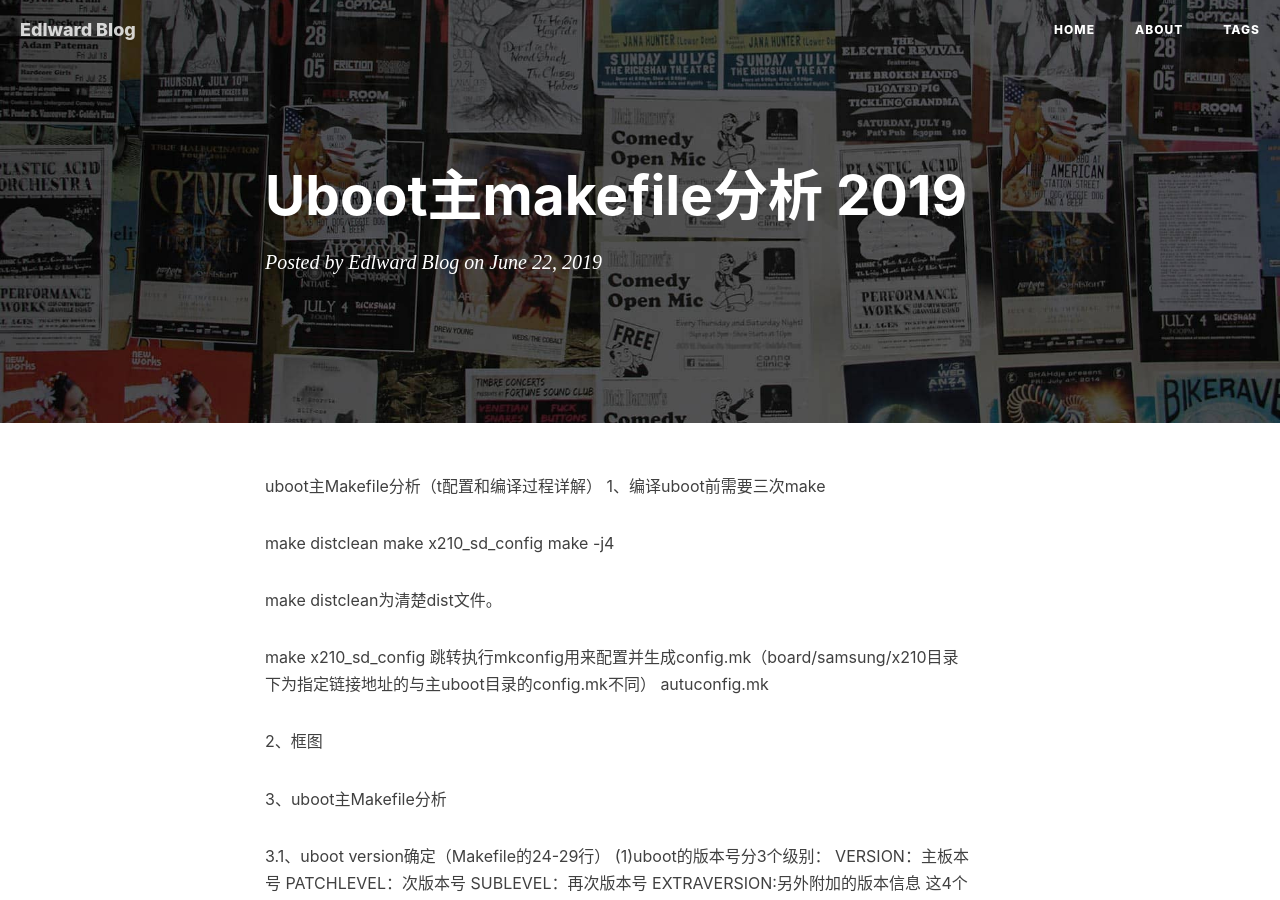
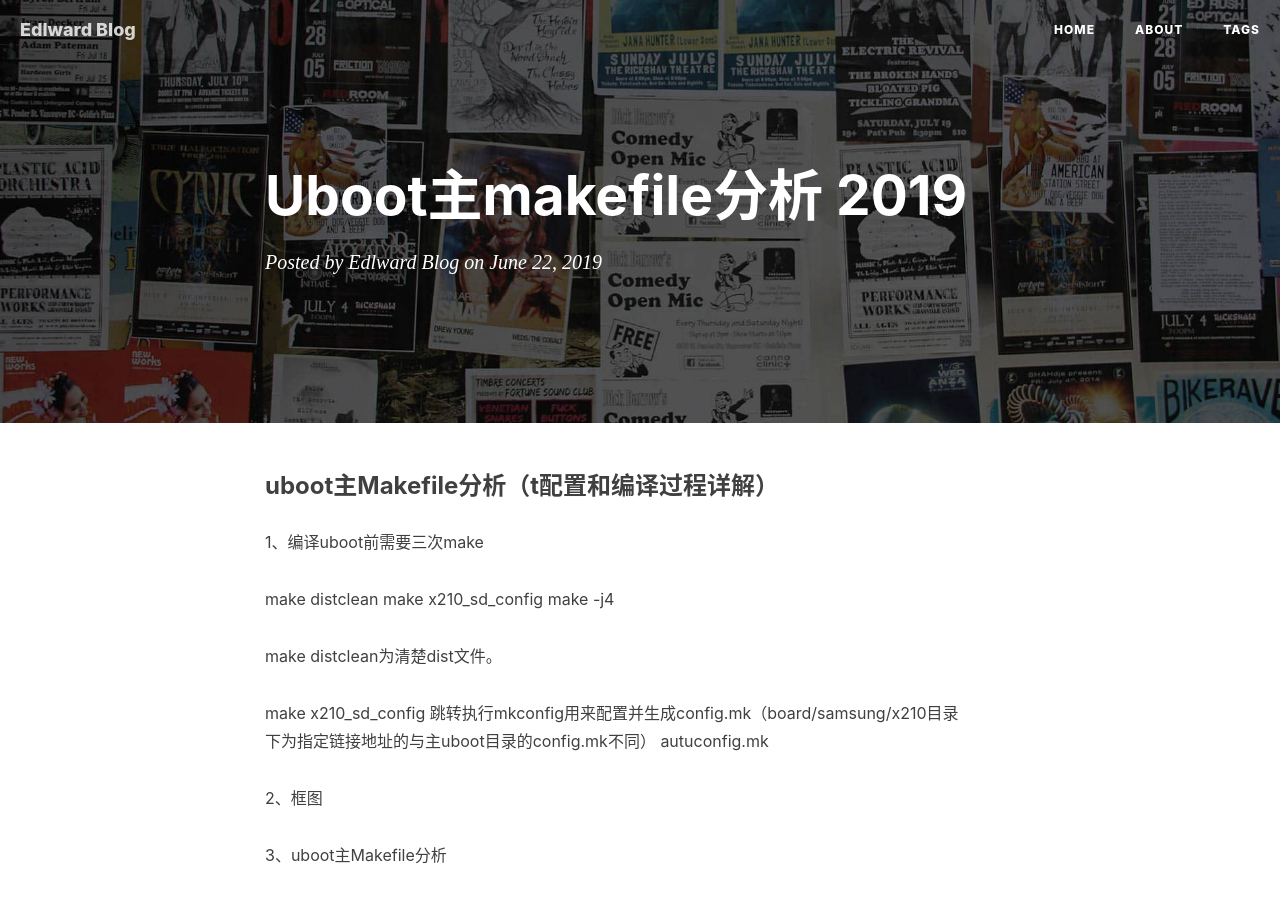
Before and after one commit to gary-robotics/dlward, a Jekyll site: the page built from _posts/2019-06-22-uboot主Makefile分析-2019.markdown, in a window 1280 px wide and 900 px high. Built offline with Jekyll 4.4.1, drawn with Linux system fonts in a browser that asks for light colours; nearby versions of some CDN libraries; our own code applies the rules of GitHub Pages for plain Markdown files; comment, search, counter and statistics services are not loaded.

```diff
--- a/_posts/2019-06-22-uboot主Makefile分析-2019.markdown
+++ b/_posts/2019-06-22-uboot主Makefile分析-2019.markdown
@@ -1,4 +1,4 @@
-uboot主Makefile分析（t配置和编译过程详解）
+### uboot主Makefile分析（t配置和编译过程详解）
 1、编译uboot前需要三次make
 
 make distclean
```
